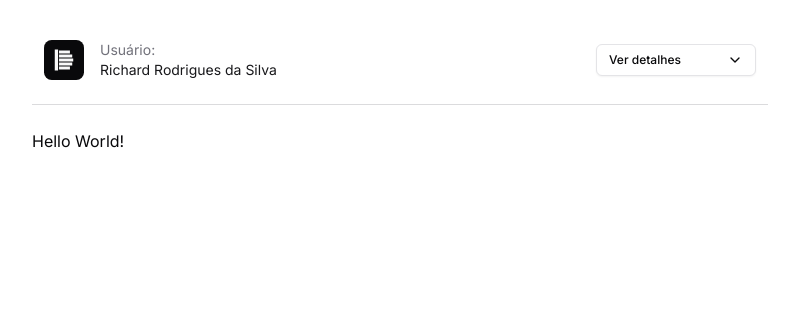
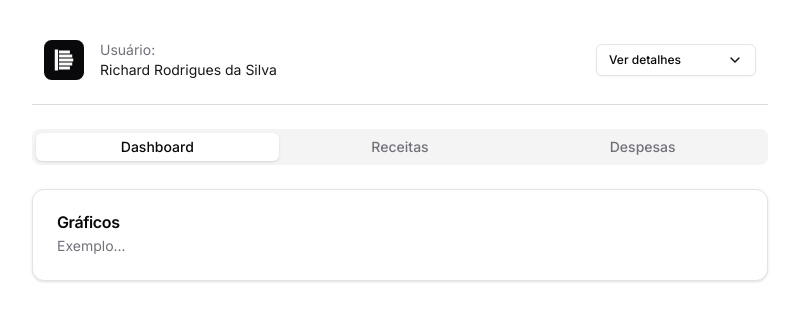
Before and after one commit to Dash-Coin/dashcoin-web, a Next.js app: page /app in a window 1280 px wide. Shown: the top 320 px of the page, without its empty margins (240-1039 px from the left). Built offline with nearby package versions, Linux system fonts and the light colour scheme.

Commit message:
feat: add tabs to app page

```diff
--- a/package.json
+++ b/package.json
@@ -17,6 +17,7 @@
     "@radix-ui/react-label": "^2.1.0",
     "@radix-ui/react-separator": "^1.1.0",
     "@radix-ui/react-slot": "^1.1.0",
+    "@radix-ui/react-tabs": "^1.1.0",
     "class-variance-authority": "^0.7.0",
     "clsx": "^2.1.1",
     "dashcoin-web": "file:",
--- /dev/null
+++ b/src/app/app/_components/dashboard-tab.tsx
@@ -0,0 +1,17 @@
+import {
+  Card,
+  CardDescription,
+  CardHeader,
+  CardTitle,
+} from '@/components/ui/card'
+
+export function DashboardTab() {
+  return (
+    <Card>
+      <CardHeader>
+        <CardTitle>Gráficos</CardTitle>
+        <CardDescription>Exemplo...</CardDescription>
+      </CardHeader>
+    </Card>
+  )
+}
--- /dev/null
+++ b/src/app/app/_components/expenses-tab.tsx
@@ -0,0 +1,17 @@
+import {
+  Card,
+  CardDescription,
+  CardHeader,
+  CardTitle,
+} from '@/components/ui/card'
+
+export function ExpensesTab() {
+  return (
+    <Card>
+      <CardHeader>
+        <CardTitle>Suas despesas</CardTitle>
+        <CardDescription>Veja todos as suas despesas por aqui.</CardDescription>
+      </CardHeader>
+    </Card>
+  )
+}
--- /dev/null
+++ b/src/app/app/_components/revenues-tab.tsx
@@ -0,0 +1,17 @@
+import {
+  Card,
+  CardDescription,
+  CardHeader,
+  CardTitle,
+} from '@/components/ui/card'
+
+export function RevenuesTab() {
+  return (
+    <Card>
+      <CardHeader>
+        <CardTitle>Suas receitas</CardTitle>
+        <CardDescription>Veja todos as suas receitas por aqui.</CardDescription>
+      </CardHeader>
+    </Card>
+  )
+}
--- a/src/app/app/page.tsx
+++ b/src/app/app/page.tsx
@@ -1,3 +1,29 @@
-export default function ExpensesPage() {
-  return <main>Hello World!</main>
+import { Tabs, TabsContent, TabsList, TabsTrigger } from '@/components/ui/tabs'
+
+import { DashboardTab } from './_components/dashboard-tab'
+import { ExpensesTab } from './_components/expenses-tab'
+import { RevenuesTab } from './_components/revenues-tab'
+
+export default function AppPage() {
+  return (
+    <Tabs defaultValue="dashboard" className="space-y-6">
+      <TabsList className="w-full grid grid-cols-3">
+        <TabsTrigger value="dashboard">Dashboard</TabsTrigger>
+        <TabsTrigger value="revenues">Receitas</TabsTrigger>
+        <TabsTrigger value="expenses">Despesas</TabsTrigger>
+      </TabsList>
+
+      <TabsContent value="dashboard">
+        <DashboardTab />
+      </TabsContent>
+
+      <TabsContent value="revenues">
+        <RevenuesTab />
+      </TabsContent>
+
+      <TabsContent value="expenses">
+        <ExpensesTab />
+      </TabsContent>
+    </Tabs>
+  )
 }
--- /dev/null
+++ b/src/components/ui/card.tsx
@@ -0,0 +1,76 @@
+import * as React from "react"
+
+import { cn } from "@/lib/utils"
+
+const Card = React.forwardRef<
+  HTMLDivElement,
+  React.HTMLAttributes<HTMLDivElement>
+>(({ className, ...props }, ref) => (
+  <div
+    ref={ref}
+    className={cn(
+      "rounded-xl border bg-card text-card-foreground shadow",
+      className
+    )}
+    {...props}
+  />
+))
+Card.displayName = "Card"
+
+const CardHeader = React.forwardRef<
+  HTMLDivElement,
+  React.HTMLAttributes<HTMLDivElement>
+>(({ className, ...props }, ref) => (
+  <div
+    ref={ref}
+    className={cn("flex flex-col space-y-1.5 p-6", className)}
+    {...props}
+  />
+))
+CardHeader.displayName = "CardHeader"
+
+const CardTitle = React.forwardRef<
+  HTMLParagraphElement,
+  React.HTMLAttributes<HTMLHeadingElement>
+>(({ className, ...props }, ref) => (
+  <h3
+    ref={ref}
+    className={cn("font-semibold leading-none tracking-tight", className)}
+    {...props}
+  />
+))
+CardTitle.displayName = "CardTitle"
+
+const CardDescription = React.forwardRef<
+  HTMLParagraphElement,
+  React.HTMLAttributes<HTMLParagraphElement>
+>(({ className, ...props }, ref) => (
+  <p
+    ref={ref}
+    className={cn("text-sm text-muted-foreground", className)}
+    {...props}
+  />
+))
+CardDescription.displayName = "CardDescription"
+
+const CardContent = React.forwardRef<
+  HTMLDivElement,
+  React.HTMLAttributes<HTMLDivElement>
+>(({ className, ...props }, ref) => (
+  <div ref={ref} className={cn("p-6 pt-0", className)} {...props} />
+))
+CardContent.displayName = "CardContent"
+
+const CardFooter = React.forwardRef<
+  HTMLDivElement,
+  React.HTMLAttributes<HTMLDivElement>
+>(({ className, ...props }, ref) => (
+  <div
+    ref={ref}
+    className={cn("flex items-center p-6 pt-0", className)}
+    {...props}
+  />
+))
+CardFooter.displayName = "CardFooter"
+
+export { Card, CardHeader, CardFooter, CardTitle, CardDescription, CardContent }
--- /dev/null
+++ b/src/components/ui/tabs.tsx
@@ -0,0 +1,55 @@
+"use client"
+
+import * as React from "react"
+import * as TabsPrimitive from "@radix-ui/react-tabs"
+
+import { cn } from "@/lib/utils"
+
+const Tabs = TabsPrimitive.Root
+
+const TabsList = React.forwardRef<
+  React.ElementRef<typeof TabsPrimitive.List>,
+  React.ComponentPropsWithoutRef<typeof TabsPrimitive.List>
+>(({ className, ...props }, ref) => (
+  <TabsPrimitive.List
+    ref={ref}
+    className={cn(
+      "inline-flex h-9 items-center justify-center rounded-lg bg-muted p-1 text-muted-foreground",
+      className
+    )}
+    {...props}
+  />
+))
+TabsList.displayName = TabsPrimitive.List.displayName
+
+const TabsTrigger = React.forwardRef<
+  React.ElementRef<typeof TabsPrimitive.Trigger>,
+  React.ComponentPropsWithoutRef<typeof TabsPrimitive.Trigger>
+>(({ className, ...props }, ref) => (
+  <TabsPrimitive.Trigger
+    ref={ref}
+    className={cn(
+      "inline-flex items-center justify-center whitespace-nowrap rounded-md px-3 py-1 text-sm font-medium ring-offset-background transition-all focus-visible:outline-none focus-visible:ring-2 focus-visible:ring-ring focus-visible:ring-offset-2 disabled:pointer-events-none disabled:opacity-50 data-[state=active]:bg-background data-[state=active]:text-foreground data-[state=active]:shadow",
+      className
+    )}
+    {...props}
+  />
+))
+TabsTrigger.displayName = TabsPrimitive.Trigger.displayName
+
+const TabsContent = React.forwardRef<
+  React.ElementRef<typeof TabsPrimitive.Content>,
+  React.ComponentPropsWithoutRef<typeof TabsPrimitive.Content>
+>(({ className, ...props }, ref) => (
+  <TabsPrimitive.Content
+    ref={ref}
+    className={cn(
+      "mt-2 ring-offset-background focus-visible:outline-none focus-visible:ring-2 focus-visible:ring-ring focus-visible:ring-offset-2",
+      className
+    )}
+    {...props}
+  />
+))
+TabsContent.displayName = TabsPrimitive.Content.displayName
+
+export { Tabs, TabsList, TabsTrigger, TabsContent }
```
Also changed, not shown: 1 other file (tests, documents, lock files or other folders).
